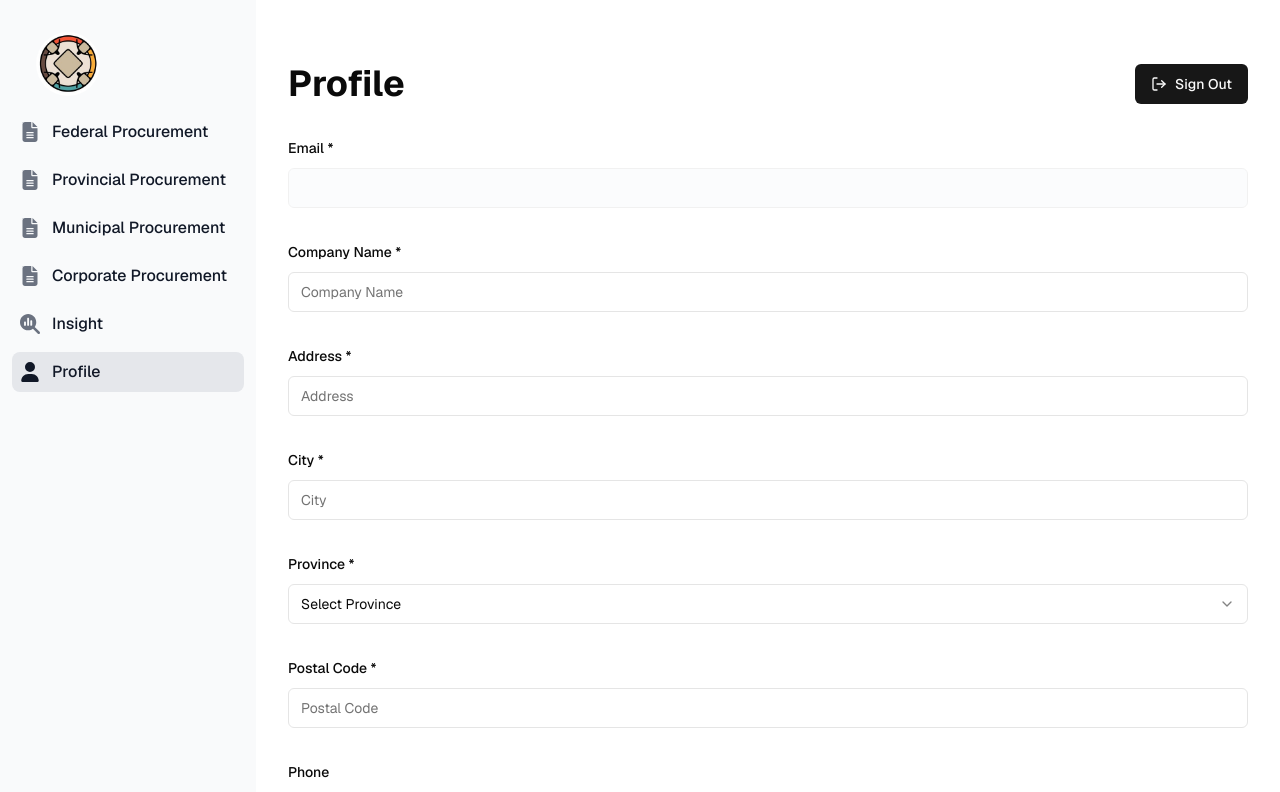
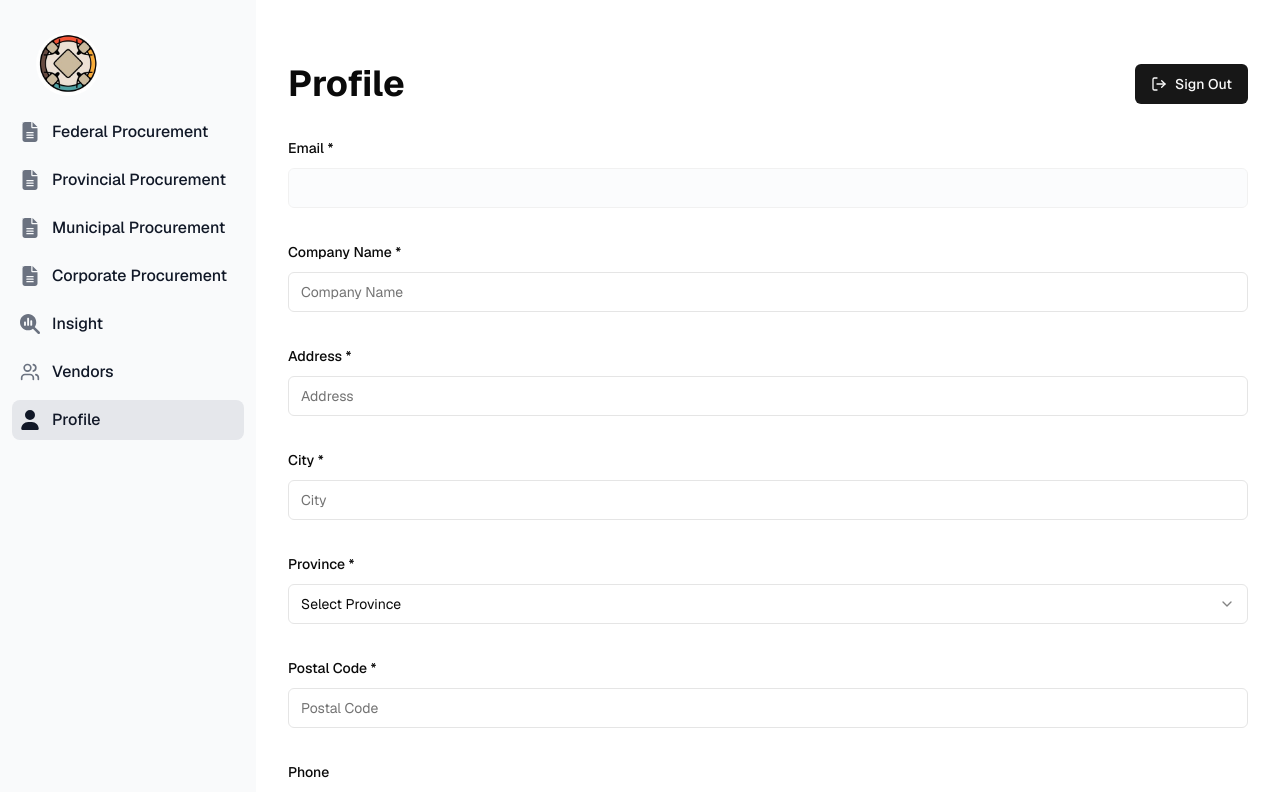
Before and after one commit to judd147/Indigenous-BI, a Next.js app: page /profile in a window 1280 px wide. Shown: the top 792 px of the page. Built offline with nearby package versions, Linux system fonts and the light colour scheme; no server answers.

Commit message:
vendors page done

```diff
--- a/src/app/nav-links.tsx
+++ b/src/app/nav-links.tsx
@@ -3,6 +3,7 @@
 import Link from "next/link";
 import { usePathname } from "next/navigation";
 import clsx from "clsx";
+import { Users } from "lucide-react"
 
 export default function NavLinks() {
   const pathname = usePathname(); // Get the current pathname to determine which link is active
@@ -167,6 +168,25 @@ export default function NavLinks() {
       </li>
       <li>
         <Link
+          href="/vendors"
+          className={clsx(
+            "group flex items-center rounded-lg p-2 text-gray-900 hover:bg-gray-200 dark:text-white dark:hover:bg-gray-700",
+            {
+              "bg-gray-200 dark:bg-gray-700": pathname === "/vendors",
+            },
+          )}
+        >
+          <Users className={clsx(
+              "h-5 w-5 flex-shrink-0 text-gray-500 transition duration-75 group-hover:text-gray-900 dark:text-gray-400 dark:group-hover:text-white",
+              {
+                "text-gray-900 dark:text-white": pathname === "/vendors",
+              },
+            )}/>
+          <span className="ms-3 flex-1 whitespace-nowrap">Vendors</span>
+        </Link>
+      </li>
+      <li>
+        <Link
           href="/profile"
           className={clsx(
             "group flex items-center rounded-lg p-2 text-gray-900 hover:bg-gray-200 dark:text-white dark:hover:bg-gray-700",
--- a/src/app/profile/profile-form.tsx
+++ b/src/app/profile/profile-form.tsx
@@ -101,7 +101,7 @@ export function ProfileForm({
           second: "numeric",
         }),
       });
-    } catch (error) {
+    } catch {
       toast("Failed to update profile", {
         description: "Error updating profile",
       });
--- /dev/null
+++ b/src/app/vendors/page.tsx
@@ -0,0 +1,46 @@
+import { getAllUsers } from "~/server/db/queries";
+import { Card, CardHeader, CardTitle, CardContent } from "~/components/ui/card";
+import {
+  Table,
+  TableHeader,
+  TableRow,
+  TableHead,
+  TableBody,
+  TableCell,
+} from "~/components/ui/table";
+
+export default async function ProfilePage() {
+  const users = await getAllUsers();
+
+  return (
+    <div className="container px-8 py-16">
+      <Card>
+        <CardHeader>
+          <CardTitle>Registered Vendors</CardTitle>
+        </CardHeader>
+        <CardContent>
+          <Table>
+            <TableHeader>
+              <TableRow>
+                <TableHead>Email</TableHead>
+                <TableHead>Phone</TableHead>
+                <TableHead>Company Name</TableHead>
+                <TableHead>Business Type</TableHead>
+              </TableRow>
+            </TableHeader>
+            <TableBody>
+              {users.map((user) => (
+                <TableRow key={user.email}>
+                  <TableCell>{user.email}</TableCell>
+                  <TableCell>{user.phone}</TableCell>
+                  <TableCell>{user.companyName}</TableCell>
+                  <TableCell>{user.businessType}</TableCell>
+                </TableRow>
+              ))}
+            </TableBody>
+          </Table>
+        </CardContent>
+      </Card>
+    </div>
+  );
+}
--- a/src/server/db/queries.ts
+++ b/src/server/db/queries.ts
@@ -271,3 +271,8 @@ export async function getUser(email: string | null | undefined) {
   const currentUser = await db.select().from(user).where(eq(user.email, email));
   return currentUser[0];
 }
+
+export async function getAllUsers() {
+  const users = await db.query.user.findMany();
+  return users;
+}
```
Also changed, not shown: 1 other file (tests, documents, lock files or other folders).
